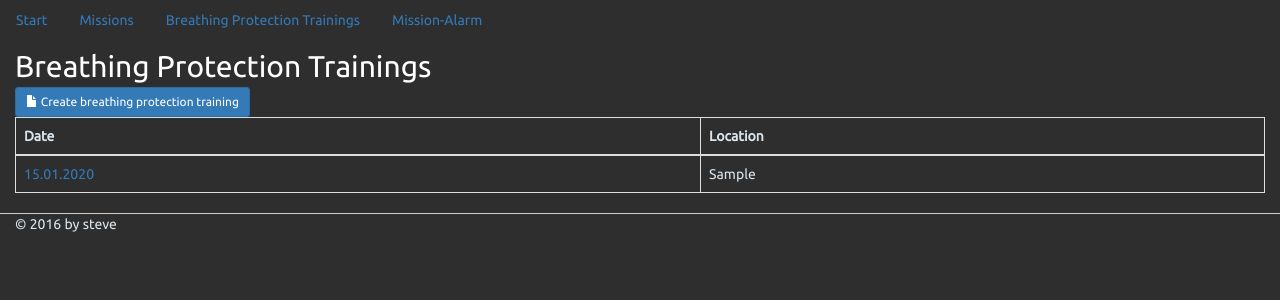
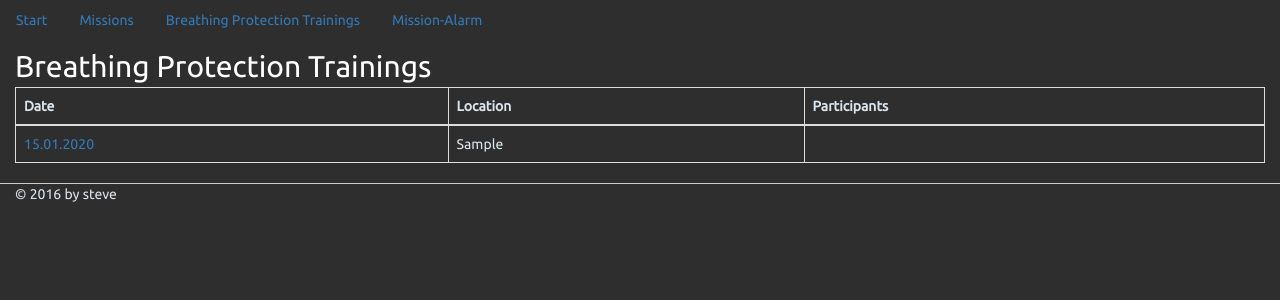
Before and after one commit to GroSte/feumgmt, a Django app: a page that uses base/templates/base/bptraining_list.html in a window 1280 px wide. Shown: the part 57-357 px from the top of the page. Run offline with Django 3.2, Linux system fonts and the light colour scheme; data comes from the database, SQL or seed files in the repository; tables that the repository leaves empty hold one stand-in row (values such as "Sample post"); parts of the project's set-up code (start-up, migrations or seed data) failed here and were passed over; some libraries are stand-ins or nearby versions.

Commit message:
re-formated lists

```diff
--- a/base/templates/base/bptraining_list.html
+++ b/base/templates/base/bptraining_list.html
@@ -4,18 +4,33 @@
 {% block title %}{{ block.super }} | {% trans 'Breathing Protection Training' %}{% endblock %}
 
 {% block content %}
+    <div class="row">
+        <div class="col-sm-12">
             <h2>{% trans 'Breathing Protection Trainings' %}</h2>
+        </div>
+    </div>
+
+    {% if perms.base.add_breathingprotectiontraining %}
+        <div class="row">
+            <div class="col-sm-12">
                 <a href="{% url 'bptraining_new' %}">
-        <button type="button" class="btn btn-primary btn-sm">
+                    <button type="button" class="btn btn-primary btn-large">
                         <span class="glyphicon glyphicon-file"></span>
                         {% trans 'Create breathing protection training' %}
                     </button>
                 </a>
+            </div>
+        </div>
+    {% endif %}
+
+    <div class="row">
+        <div class="col-sm-12">
             <table class="table table-bordered">
                 <thead>
                     <tr>
                         <th>{% trans 'Date' %}</th>
                         <th>{% trans 'Location' %}</th>
+                        <th>{% trans 'Participants' %}</th>
                     </tr>
                 </thead>
                 <tbody>
@@ -23,8 +38,11 @@
                         <tr>
                             <td><a href="{% url 'bptraining_edit' item.id %}">{{ item.date|date:"d.m.Y" }}</a></td>
                             <td>{{ item.location }}</td>
+                            <td>{{ item.participants.all|join:', ' }}</td>
                         </tr>
                     {% endfor %}
                 </tbody>
             </table>
+        </div>
+    </div>
 {% endblock %}
```
Also changed, not shown: base/templates/base/mission_list.html (+8 -0 lines). Lines whose indentation alone changed are shown as unchanged.
